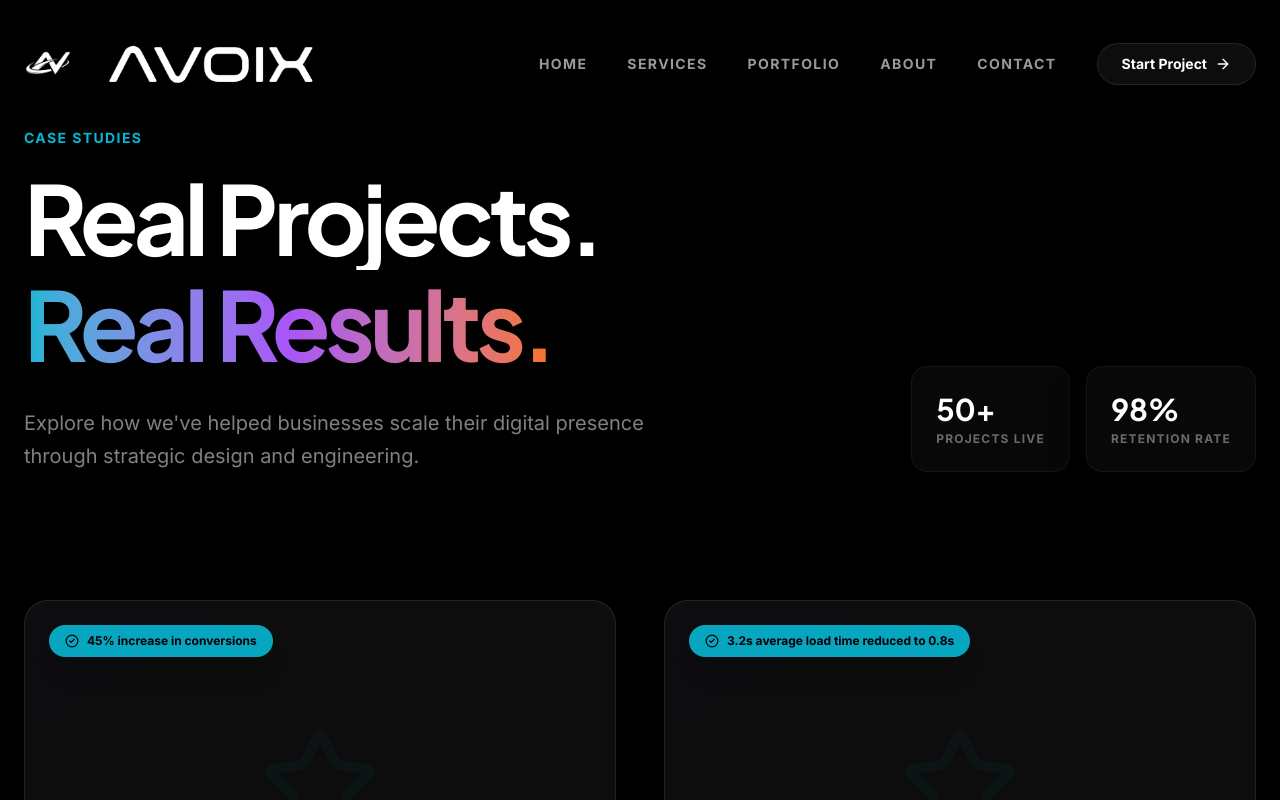
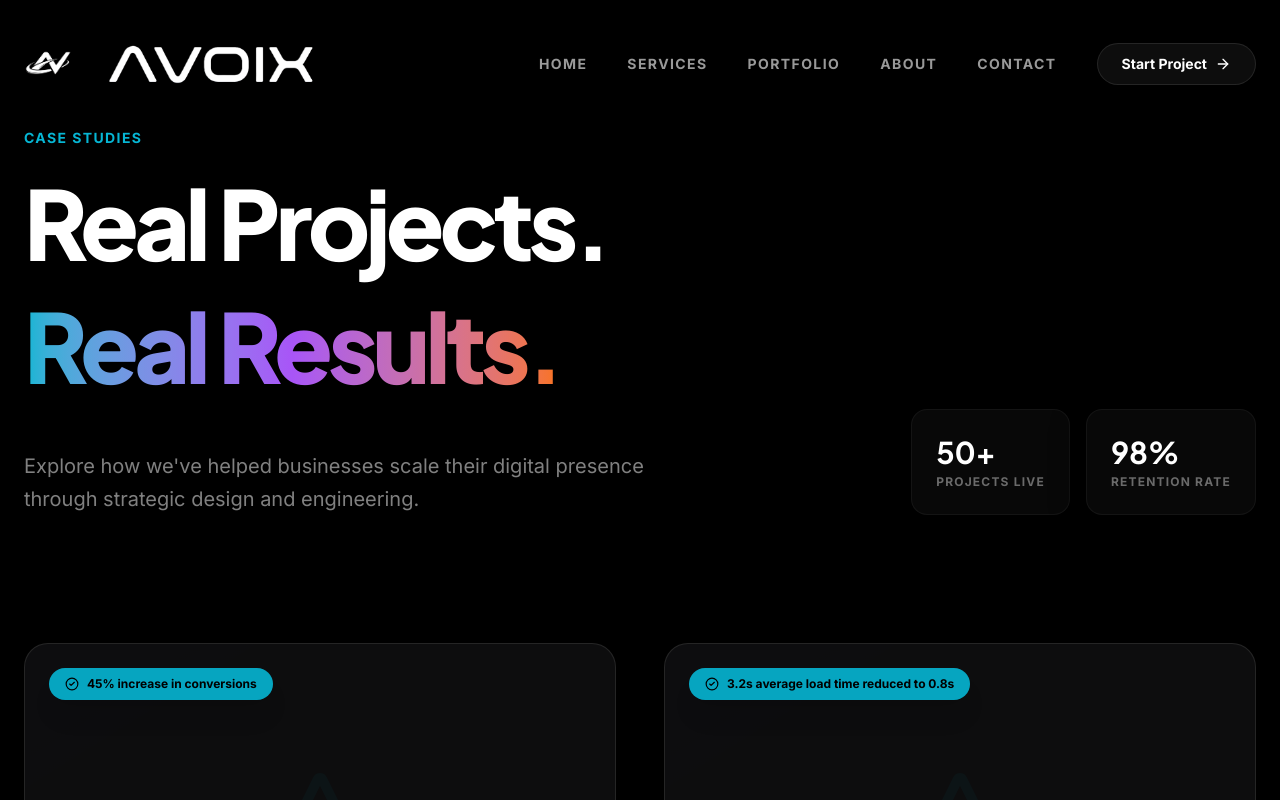
Before and after one commit to JKD-codes/AVOIX, a Next.js app: page /portfolio in a window 1280 px wide. Shown: the top 800 px of the page. Built offline with nearby package versions, Linux system fonts and the light colour scheme.

Commit message:
fix: robust portfolio heading animation with parent trigger and padding

```diff
--- a/src/app/portfolio/page.tsx
+++ b/src/app/portfolio/page.tsx
@@ -47,25 +47,30 @@ const caseStudies = [
   }
 ];
 
-const revealVariants = {
-  hidden: (direction: "left" | "right" | "bottom") => ({
-    x: direction === "left" ? -120 : direction === "right" ? 120 : 0,
-    y: direction === "bottom" ? 120 : 0,
-    opacity: 0,
-    rotate: direction === "left" ? -5 : direction === "right" ? 5 : 0,
-  }),
+const portfolioTitleVariants = {
+  hidden: { opacity: 1 },
   visible: {
-    x: 0,
+    opacity: 1,
+    transition: {
+      staggerChildren: 0.2,
+      delayChildren: 0.1,
+    },
+  },
+};
+
+const lineVariants = {
+  hidden: { opacity: 0, y: 100, rotateX: -10 },
+  visible: {
+    opacity: 1,
     y: 0,
-    opacity: 1,
-    rotate: 0,
+    rotateX: 0,
     transition: {
-      duration: 1.2,
+      duration: 1,
       ease: [0.16, 1, 0.3, 1],
       type: "spring",
-      damping: 20,
-      stiffness: 80,
-    } as any,
+      damping: 25,
+      stiffness: 100
+    } as any
   },
 };
 
@@ -84,32 +89,31 @@ const PortfolioPage = () => {
               >
                  Case Studies
               </motion.span>
-              <h1 className="text-5xl md:text-7xl lg:text-8xl font-bold text-white mb-8 font-plus-jakarta leading-[1.1] tracking-tighter">
-                 <div className="overflow-hidden">
+
+              <motion.h1
+                variants={portfolioTitleVariants}
+                initial="hidden"
+                whileInView="visible"
+                viewport={{ once: false, amount: 0.1 }}
+                className="text-5xl md:text-7xl lg:text-8xl font-black text-white mb-8 font-plus-jakarta leading-[1.2] tracking-tighter"
+              >
+                 <div className="overflow-hidden pb-2">
                     <motion.span
-                       custom="left"
-                       variants={revealVariants}
-                       initial="hidden"
-                       whileInView="visible"
-                       viewport={{ once: false, amount: 0.1 }}
+                       variants={lineVariants}
                        className="inline-block"
                     >
                        Real Projects.
                     </motion.span>
                  </div>
-                 <div className="overflow-hidden">
+                 <div className="overflow-hidden pb-4">
                     <motion.span
-                       custom="bottom"
-                       variants={revealVariants}
-                       initial="hidden"
-                       whileInView="visible"
-                       viewport={{ once: false, amount: 0.1 }}
+                       variants={lineVariants}
                        className="text-gradient inline-block"
                     >
                        Real Results.
                     </motion.span>
                  </div>
-              </h1>
+              </motion.h1>
               <motion.p
                  initial={{ opacity: 0, y: 20 }}
                  animate={{ opacity: 1, y: 0 }}
```
